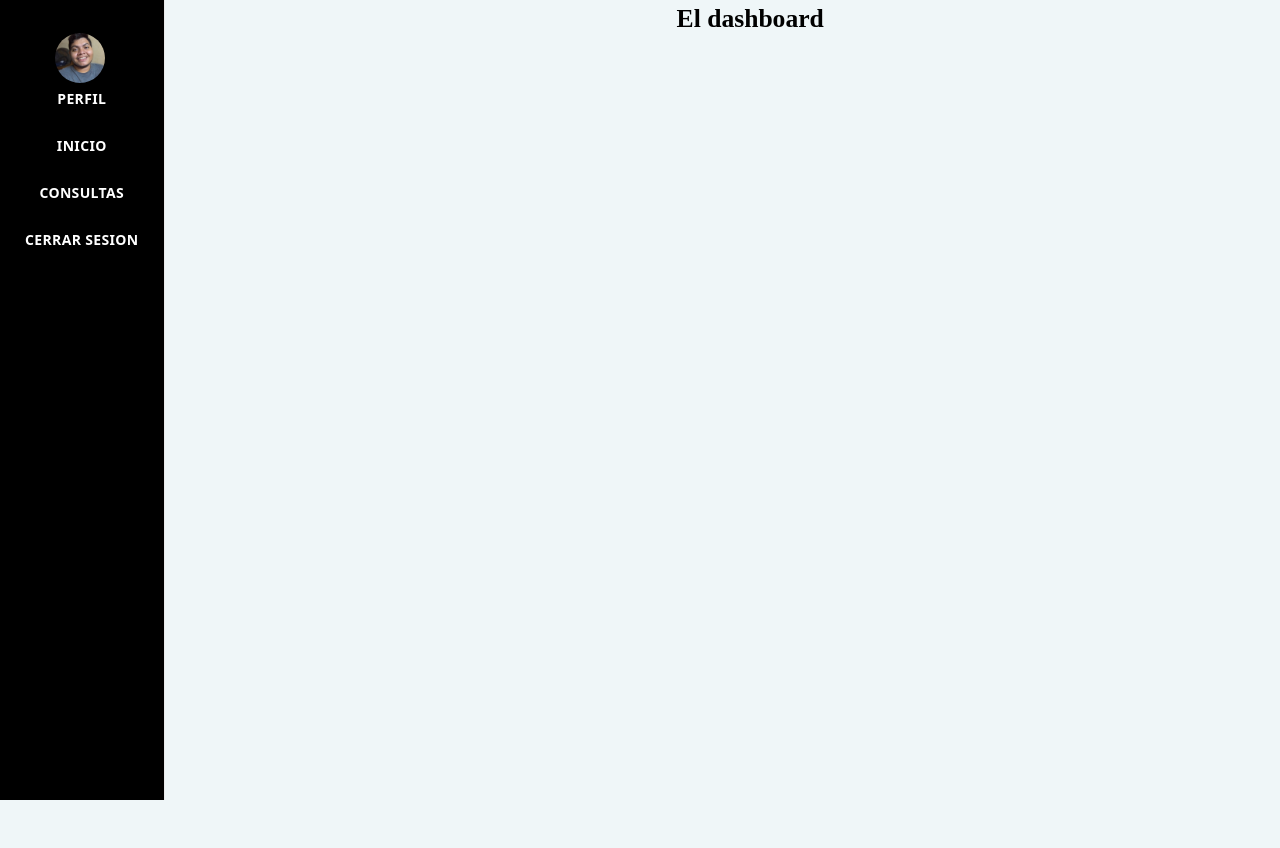
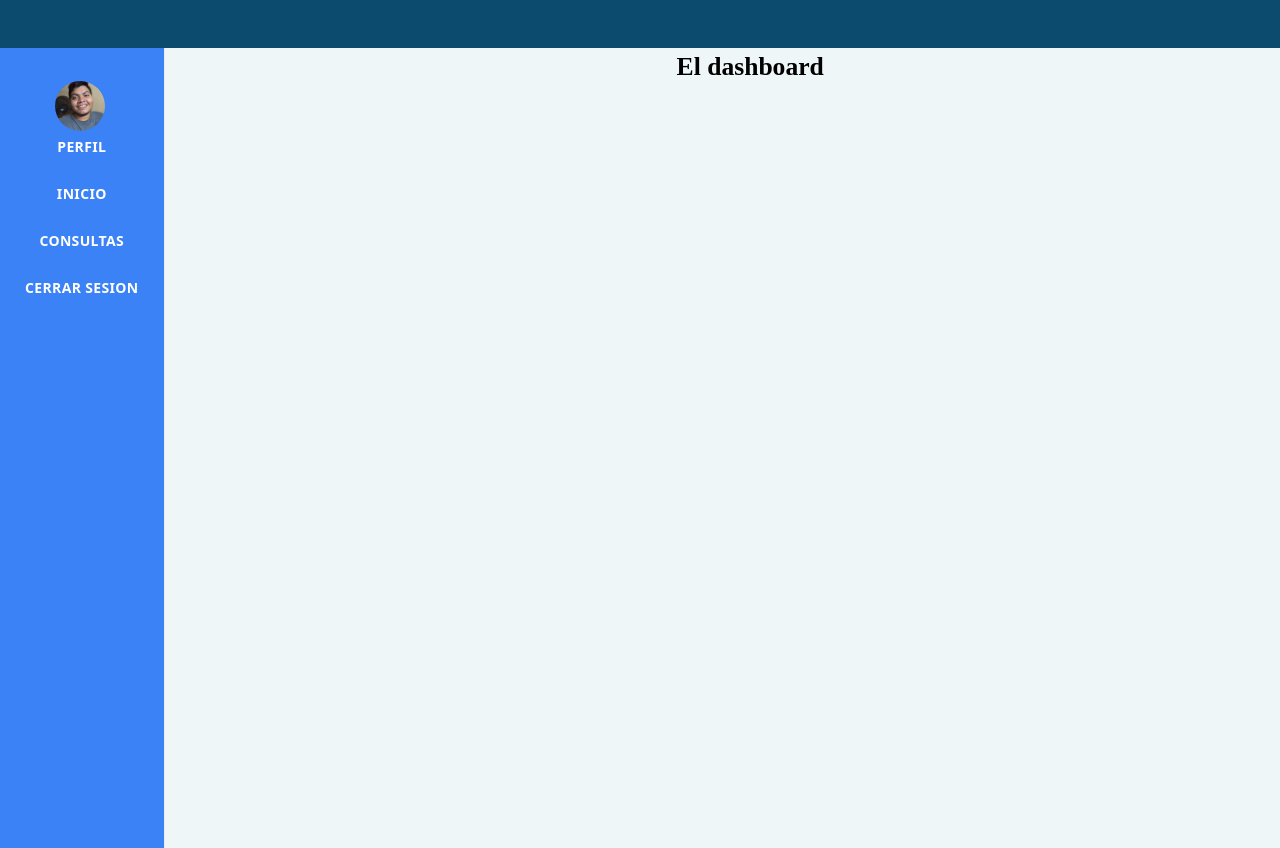
Before and after one commit to Xavybarcenas/vitfile_nextjs, a Next.js app: page /registro in a window 1280 px wide. Before the commit the page ends 800 px from the top, so only its background shows below. Built offline with nearby package versions, Linux system fonts and the light colour scheme.

Commit message:
cambios a la interfaz

```diff
--- a/components/styles/options.module.css
+++ b/components/styles/options.module.css
@@ -3,9 +3,10 @@
     height: 100vh;
     display: flex;
     flex-direction: column;
-    background-color: black;
+    background-color: #3b82f6;
     padding: 20px;
     border-right: 1px solid #eaeaea;
+
   }
 
   .nav > a {
@@ -56,7 +57,7 @@
     }
 
     .iconos{
-      margin-left: 20%;
+      margin-left: 15%;
       width: 50px;
       height: 50px;
       margin-bottom: 5px;
--- a/pages/registro/index.js
+++ b/pages/registro/index.js
@@ -3,16 +3,21 @@ import Layout from "../../components/Layout";
 import styles from "/styles/registro/registro.module.css";
 import Link from "next/link";
 import Options from "/components/options";
+import Navbar from "../../components/nav";
 
 
 
 export default function Home() {
   return (
+    <div>
+      <Navbar/>
+
     <div className={styles.container}>
 
       <Options/>
       <span className={styles.titulo}>El dashboard</span>
 
       </div>
+      </div>
   );
 }
```
